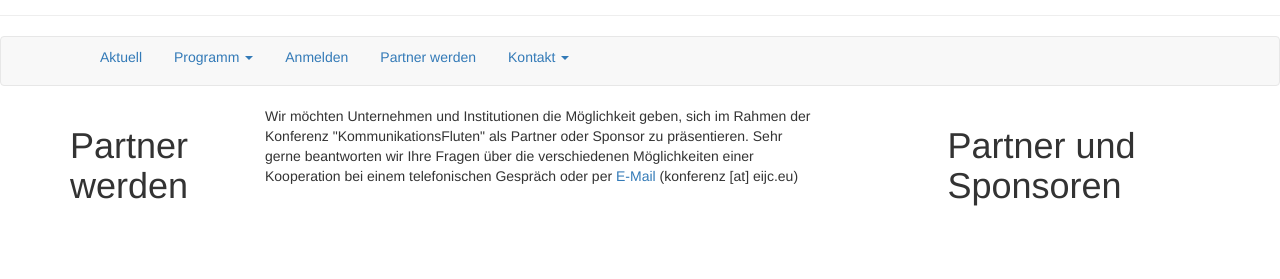
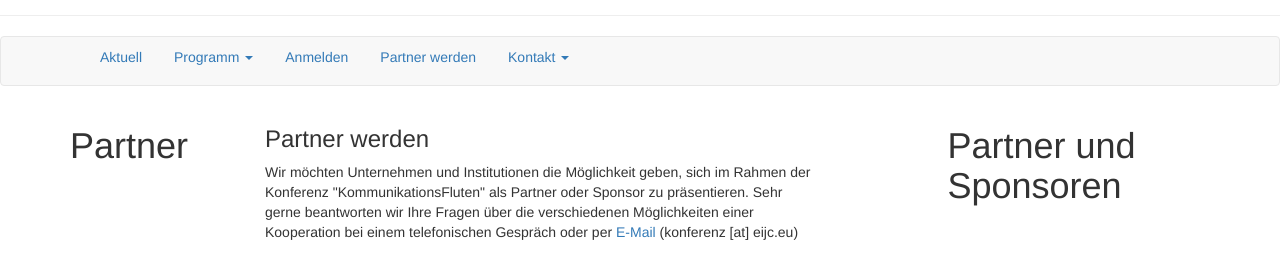
Before and after one commit to susedev/test, a Jekyll site: the page built from partner-werden.html, in a window 1280 px wide, cut to the strip 131-410 px from the top of the page. Built offline with Jekyll 4.4.1, drawn with Linux system fonts in a browser that asks for light colours; nearby versions of some CDN libraries.

Commit message:
Edit from JekyllCMS

```diff
--- a/partner-werden.html
+++ b/partner-werden.html
@@ -1,6 +1,8 @@
 ---
-title: Partner werden
+title: Partner
 ---
+<h3>Partner werden</h3>
+
 <p>Wir m&ouml;chten Unternehmen und Institutionen die M&ouml;glichkeit geben, sich im Rahmen der Konferenz &quot;KommunikationsFluten&quot; als Partner oder Sponsor zu pr&auml;sentieren. Sehr gerne beantworten wir Ihre Fragen &uuml;ber die verschiedenen M&ouml;glichkeiten einer Kooperation bei einem telefonischen Gespr&auml;ch oder per <a href="mailto:konferenz@eijc.eu?subject=Partner%20werden">E-Mail</a> (konferenz [at] eijc.eu)</p>
 
 <p>&nbsp;</p>
```
